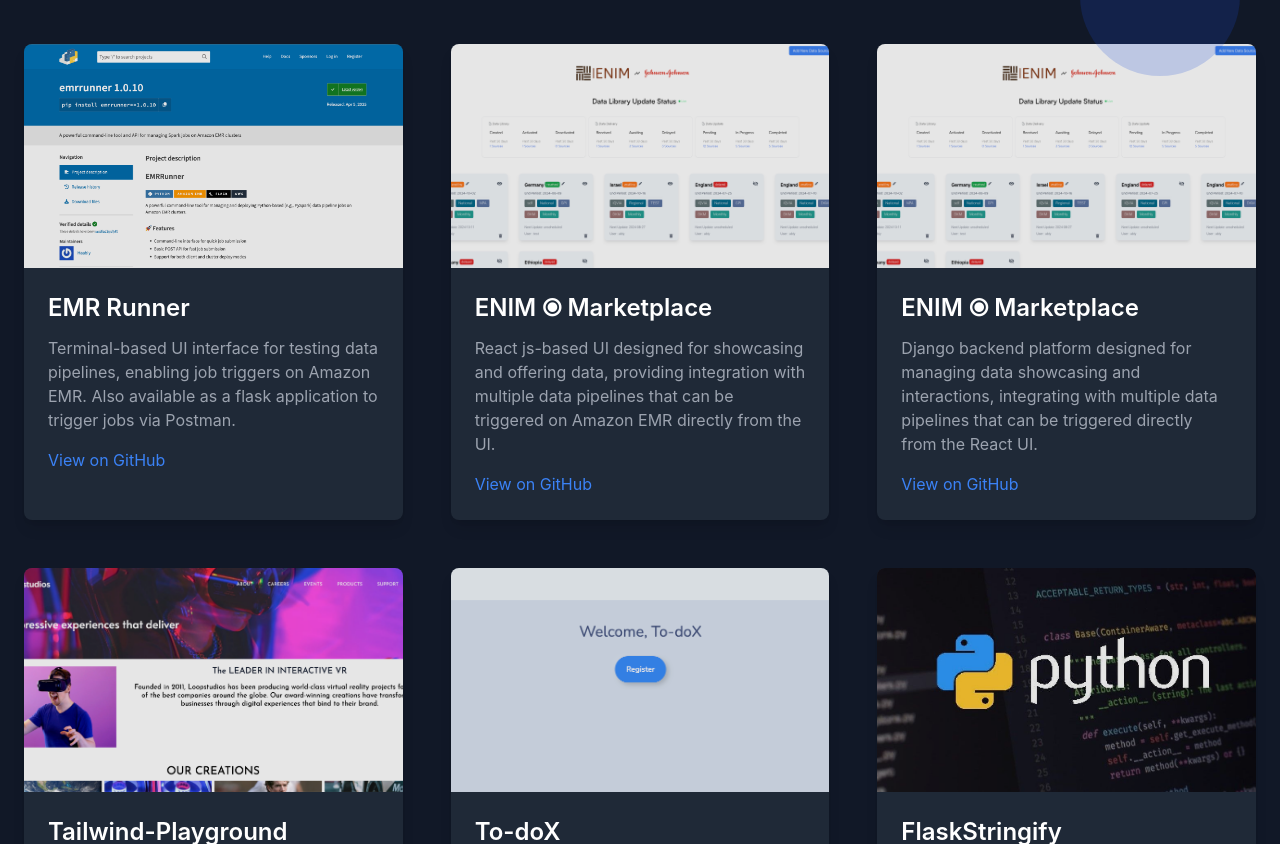
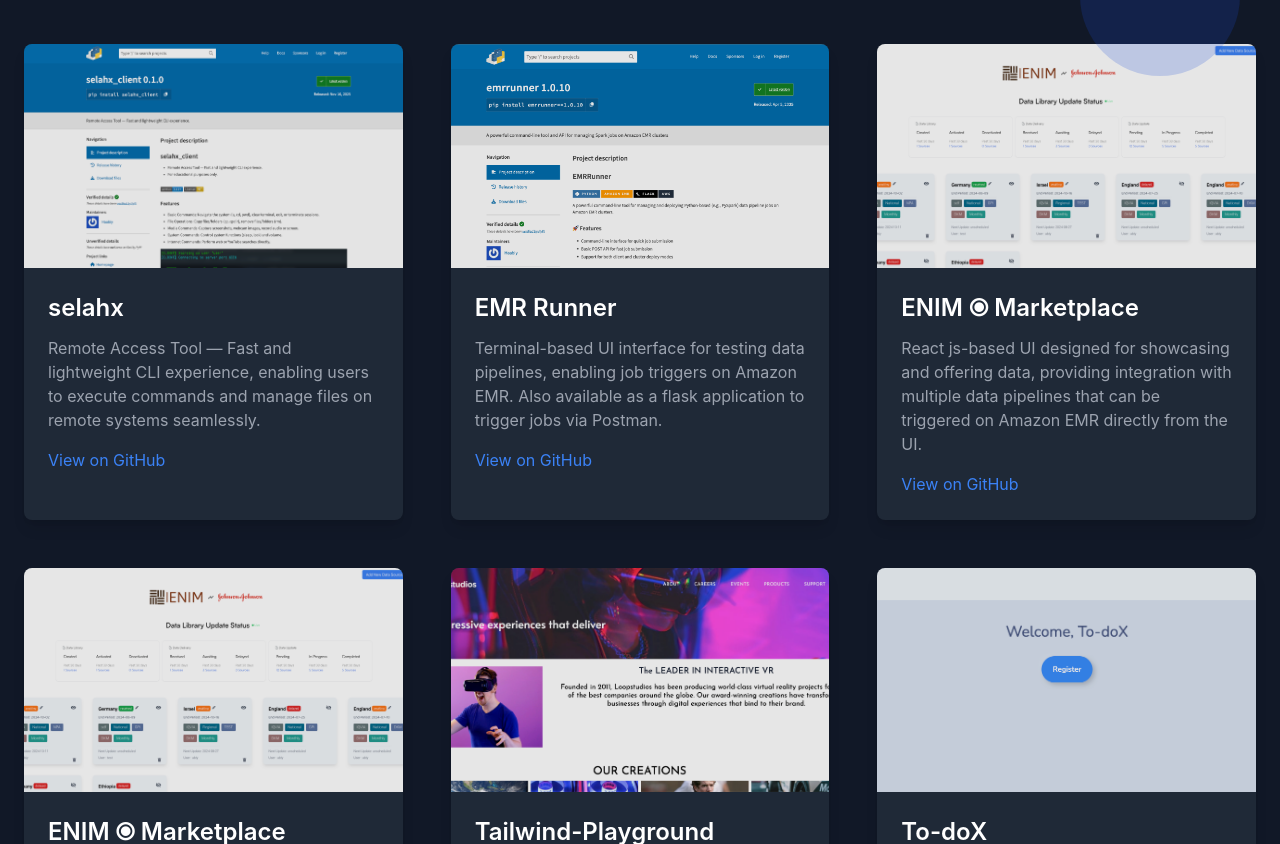
Before and after one commit to Haabiy/DEng-Portfolio, a React (Create React App) app: page / in a window 1280 px wide. Shown: the part 7098-7942 px from the top of the page. Built offline with nearby package versions, Linux system fonts and the light colour scheme.

Commit message:
feat: added selahx into projects

```diff
--- a/src/components/Projects.jsx
+++ b/src/components/Projects.jsx
@@ -4,10 +4,17 @@ import Tailwind from '../Assets/Tailwind.png';
 import EMR from '../Assets/EMR.png';
 import Todox from '../Assets/Todox.png';
 import FlaskStringify from '../Assets/FlaskStringify.png';
+import selahx from '../Assets/selahx.png';
 
 // Dummy project data
 const projects = [
-    {
+  {
+    title: "selahx",
+    description: "Remote Access Tool — Fast and lightweight CLI experience, enabling users to execute commands and manage files on remote systems seamlessly.",
+    image: selahx,
+    link: "https://github.com/Haabiy/selahx_client"
+  },
+  {
     title: "EMR Runner",
     description: "Terminal-based UI interface for testing data pipelines, enabling job triggers on Amazon EMR. Also available as a flask application to trigger jobs via Postman.",
     image: EMR,
```
Also changed, not shown: src/Assets/selahx.png (added).
